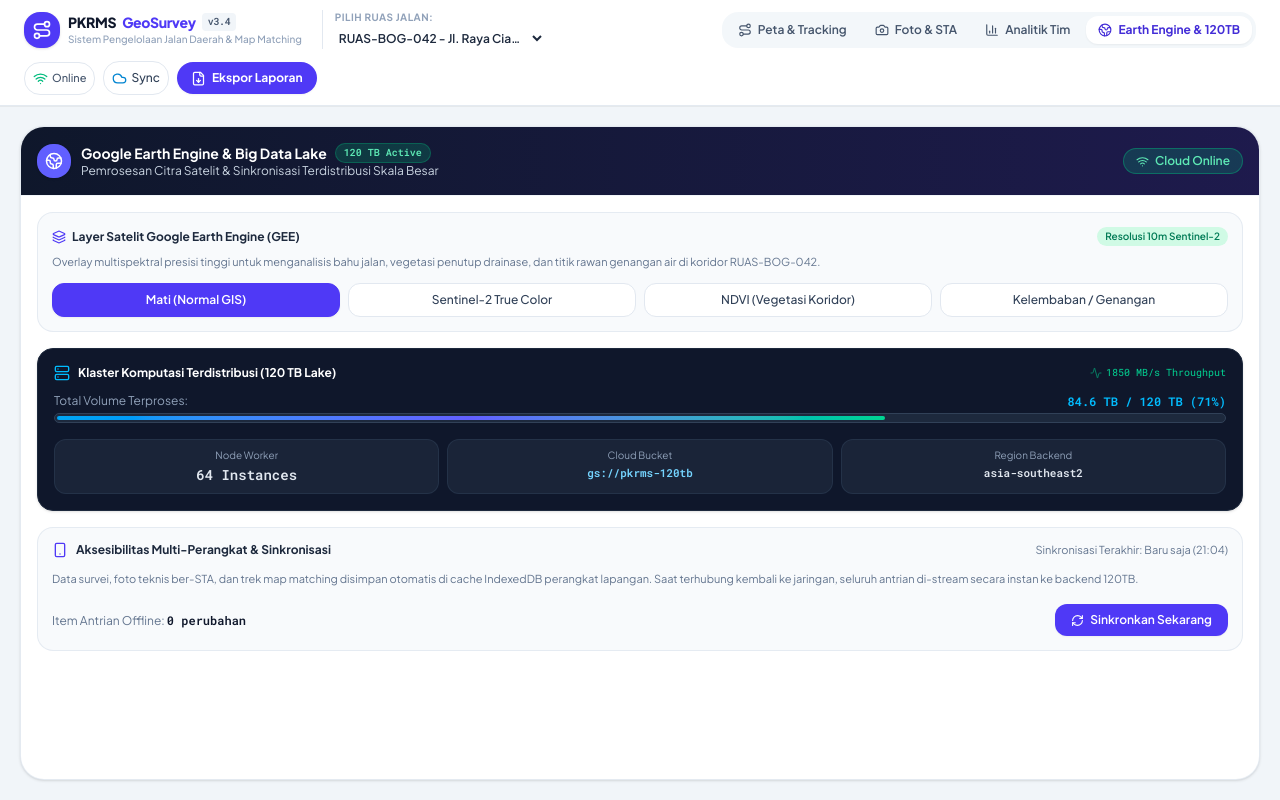
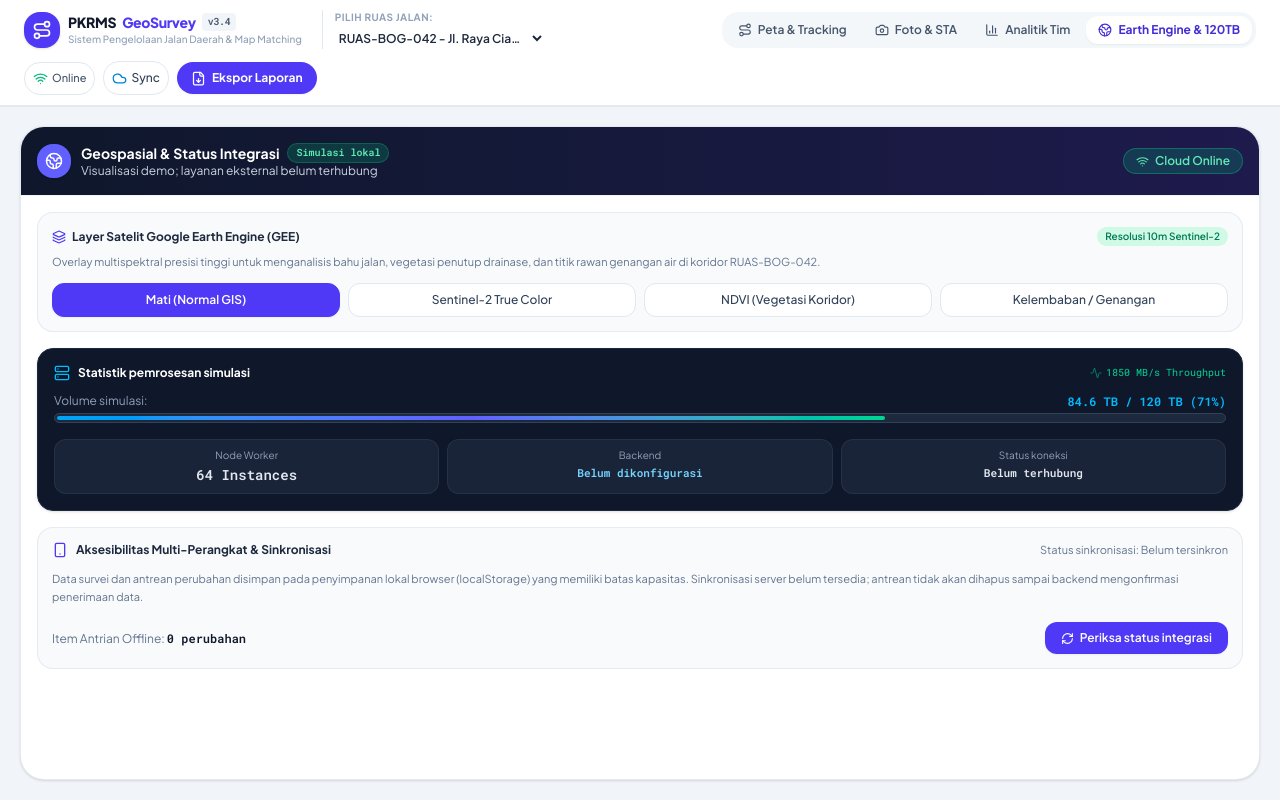
Before and after one commit to kajo44/PG, a React (Vite) app in the folder GeoSurveyJalan_Next/source_snapshot/: page / in a window 1280 px wide. Both pictures are taken after a click on the button "Earth Engine & 120TB". Built offline with nearby package versions, Linux system fonts and the light colour scheme.

Commit message:
Correct Earth Engine and cloud UI claims

```diff
--- a/GeoSurveyJalan_Next/source_snapshot/src/components/EarthEnginePanel.tsx
+++ b/GeoSurveyJalan_Next/source_snapshot/src/components/EarthEnginePanel.tsx
@@ -41,16 +41,11 @@
   onTriggerCloudSync,
   pendingSyncCount,
 }) => {
-  const [isSyncing, setIsSyncing] = useState<boolean>(false);
-  const [lastSyncText, setLastSyncText] = useState<string>('Baru saja (21:04)');
+  const [lastSyncText, setLastSyncText] = useState<string>('Belum tersinkron');
 
   const handleSyncClick = () => {
-    setIsSyncing(true);
-    setTimeout(() => {
-      onTriggerCloudSync();
-      setIsSyncing(false);
-      setLastSyncText(new Date().toLocaleTimeString('id-ID', { hour: '2-digit', minute: '2-digit' }));
-    }, 1200);
+    onTriggerCloudSync();
+    setLastSyncText('Backend belum dikonfigurasi');
   };
 
   const processedPercent = Math.round(
@@ -68,13 +63,13 @@
             </div>
             <div>
               <h2 className="text-sm font-bold flex items-center gap-2">
-                Google Earth Engine & Big Data Lake
+                Geospasial & Status Integrasi
                 <span className="px-2 py-0.5 rounded-full text-[10px] bg-emerald-500/20 text-emerald-300 border border-emerald-500/30 font-mono font-semibold">
-                  120 TB Active
+                  Simulasi lokal
                 </span>
               </h2>
               <p className="text-xs text-slate-300">
-                Pemrosesan Citra Satelit & Sinkronisasi Terdistribusi Skala Besar
+                Visualisasi demo; layanan eksternal belum terhubung
               </p>
             </div>
           </div>
@@ -140,7 +135,7 @@
             <div className="flex items-center gap-2">
               <Server size={16} className="text-sky-400" />
               <span className="text-xs font-bold text-white">
-                Klaster Komputasi Terdistribusi (120 TB Lake)
+                Statistik pemrosesan simulasi
               </span>
             </div>
             <span className="text-[10px] font-mono text-emerald-400 flex items-center gap-1">
@@ -152,7 +147,7 @@
           {/* Progress bar for 120 TB Processing */}
           <div>
             <div className="flex justify-between text-xs mb-1">
-              <span className="text-slate-400">Total Volume Terproses:</span>
+              <span className="text-slate-400">Volume simulasi:</span>
               <span className="font-mono text-sky-400 font-bold">
                 {cloudStats.processedTB.toFixed(1)} TB / {cloudStats.totalVolumeTB} TB ({processedPercent}%)
               </span>
@@ -174,15 +169,15 @@
               </div>
             </div>
             <div className="bg-slate-800/80 p-2 rounded-xl border border-slate-700/50">
-              <div className="text-[10px] text-slate-400">Cloud Bucket</div>
+              <div className="text-[10px] text-slate-400">Backend</div>
               <div className="text-[11px] font-mono font-bold text-sky-300 mt-0.5 truncate">
-                gs://pkrms-120tb
+                Belum dikonfigurasi
               </div>
             </div>
             <div className="bg-slate-800/80 p-2 rounded-xl border border-slate-700/50">
-              <div className="text-[10px] text-slate-400">Region Backend</div>
+              <div className="text-[10px] text-slate-400">Status koneksi</div>
               <div className="text-[11px] font-mono font-bold text-slate-200 mt-0.5">
-                asia-southeast2
+                Belum terhubung
               </div>
             </div>
           </div>
@@ -198,12 +193,12 @@
               </span>
             </div>
             <span className="text-[11px] text-slate-500">
-              Sinkronisasi Terakhir: {lastSyncText}
+              Status sinkronisasi: {lastSyncText}
             </span>
           </div>
 
           <p className="text-[11px] text-slate-500 leading-relaxed">
-            Data survei, foto teknis ber-STA, dan trek map matching disimpan otomatis di cache IndexedDB perangkat lapangan. Saat terhubung kembali ke jaringan, seluruh antrian di-stream secara instan ke backend 120TB.
+            Data survei dan antrean perubahan disimpan pada penyimpanan lokal browser (localStorage) yang memiliki batas kapasitas. Sinkronisasi server belum tersedia; antrean tidak akan dihapus sampai backend mengonfirmasi penerimaan data.
           </p>
 
           <div className="flex items-center justify-between pt-1">
@@ -216,11 +211,11 @@
 
             <button
               onClick={handleSyncClick}
-              disabled={isSyncing}
+              disabled={false}
               className="px-4 py-2 rounded-xl bg-indigo-600 hover:bg-indigo-700 text-white text-xs font-semibold shadow-xs transition flex items-center gap-1.5"
             >
-              <RefreshCw size={13} className={isSyncing ? 'animate-spin' : ''} />
-              {isSyncing ? 'Menyinkronkan...' : 'Sinkronkan Sekarang'}
+              <RefreshCw size={13}  />
+              Periksa status integrasi
             </button>
           </div>
         </div>
```
